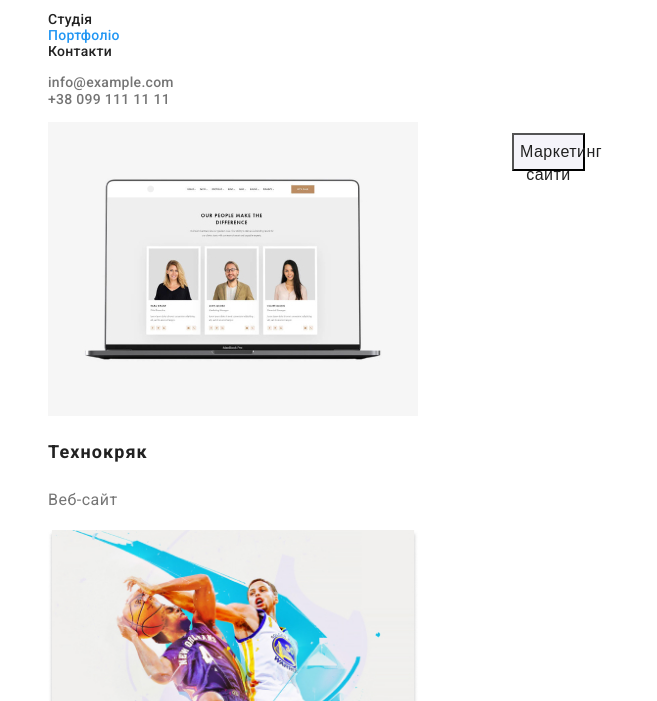
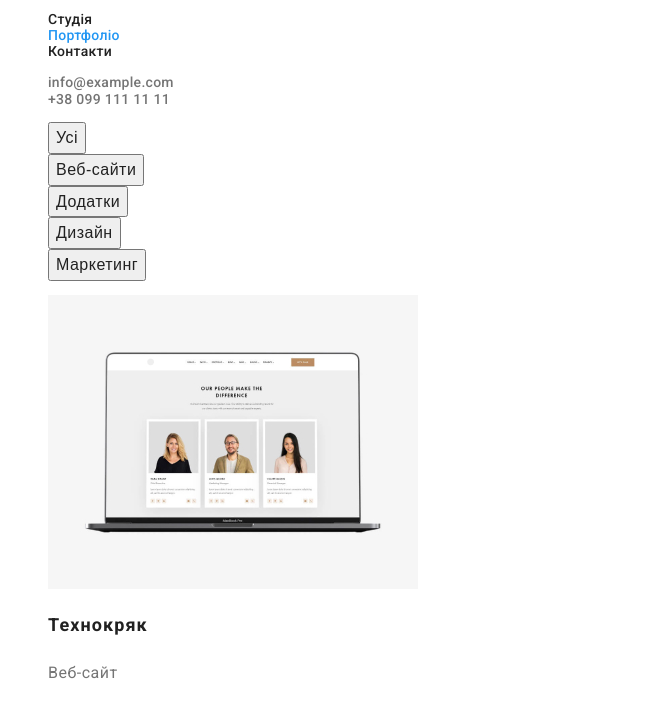
Before and after one commit to YaroslavaSenko/goit-markup-hw-02, a plain HTML site: page portfolio.html in a window 1280 px wide. Shown: the part 41-742 px from the top of the page, without its empty margins (0-657 px from the left). Drawn offline with Linux system fonts and the light colour scheme.

Commit message:
Update styles.css

```diff
--- a/css/styles.css
+++ b/css/styles.css
@@ -126,17 +126,11 @@ line-height: 1.62;
 text-align: center;
 letter-spacing: 0.03em;
 color: var(--black-color2);
-position: absolute;
-width: 73px;
-height: 38px;
-left: 512px;
-top: 174px;
-background-color: var(--background-color3);
 }
 
 .button:hover, .button:focus{
     color: var(--background-color)
-var(--background-color)var(--accent-color)}
+}
 
 /* Особливості */
 .visually-hidden{
```
